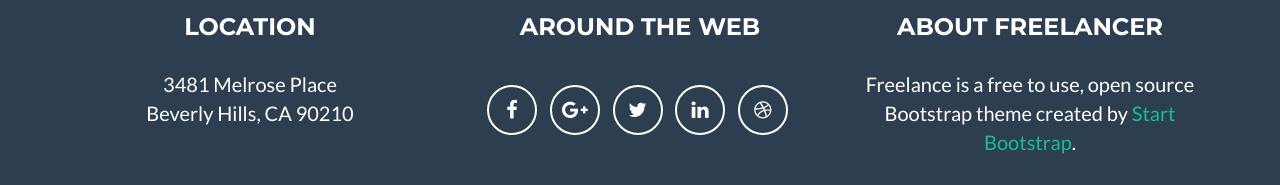
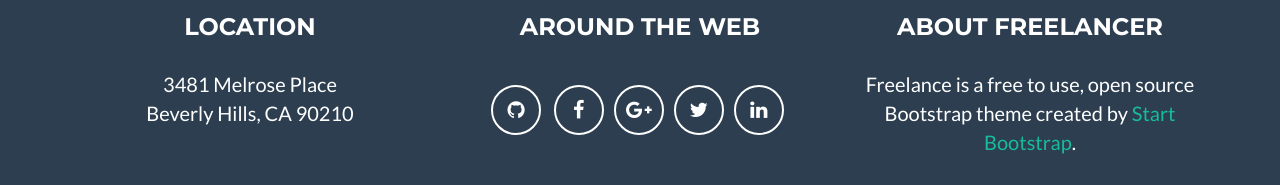
Before and after one commit to keke3943/webdev, a website: page startbootstrap-freelancer-gh-pages/index.html in a window 1280 px wide. Shown: the part 4218-4403 px from the top of the page. Drawn offline with nearby package versions, Linux system fonts and the light colour scheme.

Commit message:
Add files via upload

```diff
--- a/startbootstrap-freelancer-gh-pages/index.html
+++ b/startbootstrap-freelancer-gh-pages/index.html
@@ -250,21 +250,11 @@
                     <div class="footer-col col-md-4">
                         <h3>Around the Web</h3>
                         <ul class="list-inline">
-                            <li>
-                                <a href="#" class="btn-social btn-outline"><span class="sr-only">Facebook</span><i class="fa fa-fw fa-facebook"></i></a>
-                            </li>
-                            <li>
-                                <a href="#" class="btn-social btn-outline"><span class="sr-only">Google Plus</span><i class="fa fa-fw fa-google-plus"></i></a>
-                            </li>
-                            <li>
-                                <a href="#" class="btn-social btn-outline"><span class="sr-only">Twitter</span><i class="fa fa-fw fa-twitter"></i></a>
-                            </li>
-                            <li>
-                                <a href="#" class="btn-social btn-outline"><span class="sr-only">Linked In</span><i class="fa fa-fw fa-linkedin"></i></a>
-                            </li>
-                            <li>
-                                <a href="#" class="btn-social btn-outline"><span class="sr-only">Dribble</span><i class="fa fa-fw fa-dribbble"></i></a>
-                            </li>
+                            <li> <a href="https://github.com/keke3943" class="btn-social btn-outline"><span class="sr-only">Github</span><i class="fa fa-fw fa-github"></i></a></li>
+                            <li> <a href="#" class="btn-social btn-outline"><span class="sr-only">Facebook</span><i class="fa fa-fw fa-facebook"></i></a>
+                            <li> <a href="#" class="btn-social btn-outline"><span class="sr-only">Google Plus</span><i class="fa fa-fw fa-google-plus"></i></a>
+                            <li> <a href="#" class="btn-social btn-outline"><span class="sr-only">Twitter</span><i class="fa fa-fw fa-twitter"></i></a>
+                            <li> <a href="#" class="btn-social btn-outline"><span class="sr-only">Linked In</span><i class="fa fa-fw fa-linkedin"></i></a>
                         </ul>
                     </div>
                     <div class="footer-col col-md-4">
```
